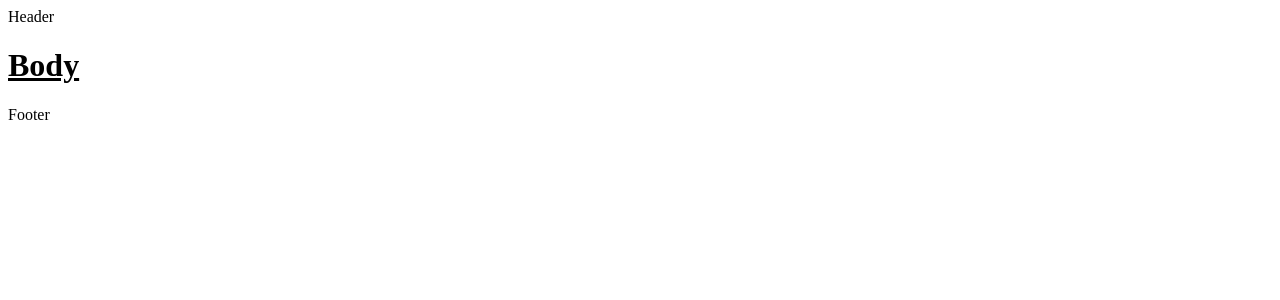
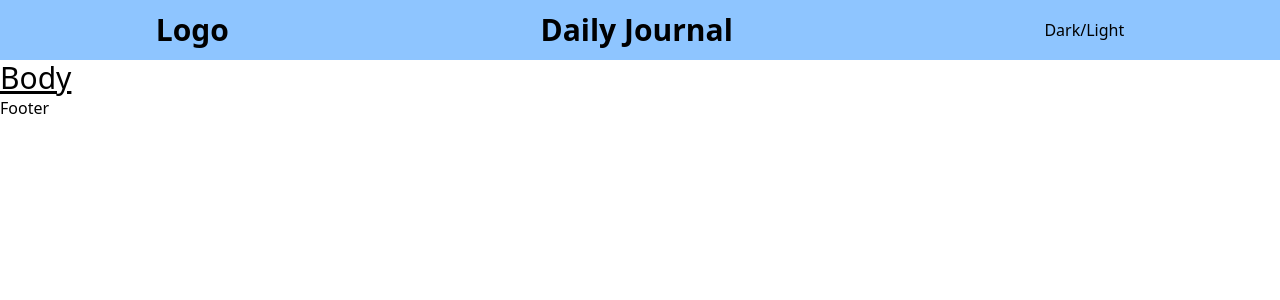
Before and after one commit to jaydipchangani/daily-journal-app, a React (Vite) app: page / in a window 1280 px wide. Shown: the top 300 px of the page. Built offline with nearby package versions, Linux system fonts and the light colour scheme.

Commit message:
simple header component complete

```diff
--- a/src/components/Header.jsx
+++ b/src/components/Header.jsx
@@ -1,5 +1,16 @@
 import React from "react";
 
 export default function Header() {
-  return <div>Header</div>;
+  return (
+    <>
+      <div>
+        <div class="flex justify-around bg-blue-300 py-3">
+          <h2 class="text-3xl font-bold  ">Logo</h2>
+          <h2 class="text-3xl font-bold ">Daily Journal</h2>
+
+          <button class="">Dark/Light</button>
+        </div>
+      </div>
+    </>
+  );
 }
--- a/src/index.css
+++ b/src/index.css
@@ -1,3 +1 @@
-@tailwind base;
-@tailwind components;
-@tailwind utilities;
+@import "tailwindcss";
--- /dev/null
+++ b/src/tailwind.config.js
@@ -0,0 +1,8 @@
+/** @type {import('tailwindcss').Config} */
+export default {
+  content: ["./index.html", "./src/**/*.{js,ts,jsx,tsx}"],
+  theme: {
+    extend: {},
+  },
+  plugins: [],
+};
```
